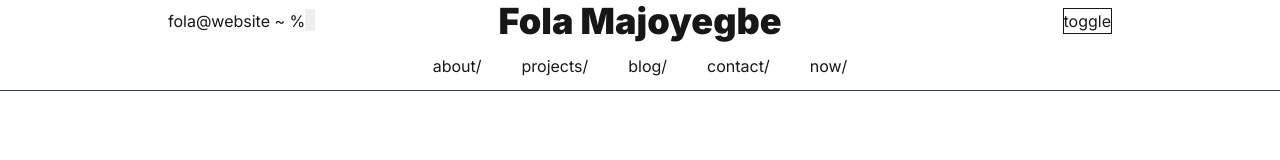
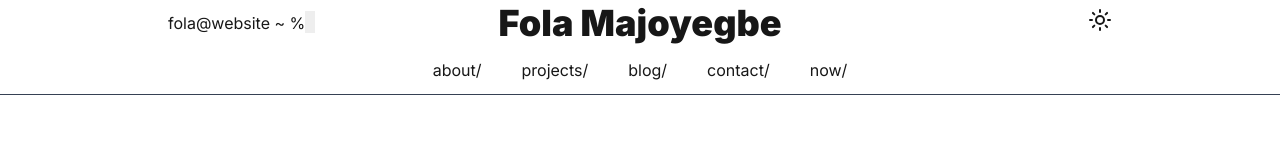
Before and after one commit to Folamajo/portfolio, a Next.js app: page / in a window 1280 px wide. Shown: the top 160 px of the page. Built offline with nearby package versions, Linux system fonts and the light colour scheme.

Commit message:
Fixed dark theme toggle

```diff
--- a/package.json
+++ b/package.json
@@ -9,6 +9,8 @@
     "lint": "eslint"
   },
   "dependencies": {
+    "lucide": "^0.544.0",
+    "lucide-react": "^0.544.0",
     "next": "15.5.2",
     "next-themes": "^0.4.6",
     "preval.macro": "^5.0.0",
--- a/src/components/Header/Header.tsx
+++ b/src/components/Header/Header.tsx
@@ -26,7 +26,7 @@ const Header = () => {
             <div ref = {elementToObserveRef} className=" ">
                <Name pageName={pageName}/>
             </div>
-            <div className={!observer?.isInView ? "fixed  w-full border-b border-b-gray-600 bg-black" : "" }>
+            <div className={!observer?.isInView ? "fixed  w-full border-b border-b-gray-600 bg-white dark:text-white dark:bg-black" : "" }>
                <Menu setPageName={setPageName}/>
             </div>
 
--- a/src/components/Header/Menu.tsx
+++ b/src/components/Header/Menu.tsx
@@ -4,6 +4,7 @@ import Link from 'next/link'
 import { useTheme } from 'next-themes'
 import { PiMoonThin } from "react-icons/pi";
 import { ObserverContext } from '@/app/context/ObserverProvider';
+import Toggle from './Toggle';
 
 type MenuProps ={
    setPageName: React.Dispatch<React.SetStateAction<string>>
@@ -62,6 +63,9 @@ const Menu = ({ setPageName } : MenuProps) => {
             </ul>
 
             </div>
+            {
+               !observer?.isInView ? <div className="absolute right-2 font-bold text-lg"><Toggle /></div> : ""
+            }
 
          </div>
       </div>
--- a/src/components/Header/Name.tsx
+++ b/src/components/Header/Name.tsx
@@ -4,6 +4,7 @@ import React, { SetStateAction, useState } from 'react'
 import { BiMoon } from "react-icons/bi";
 import { useTheme } from 'next-themes';
 import Link from 'next/link';
+import Toggle from './Toggle';
 // type NameProps ={
 //    setPageName: React.Dispatch<React.SetStateAction<string>>
 // }
@@ -15,7 +16,7 @@ const Name = ({ pageName } : NameProps) => {
    const pathName= usePathname()
    const cleanedPathName = pathName.replace("/", "" )
    const {theme, setTheme} = useTheme()
-   // const [pageName, setPageName] = useState<string>("")
+
 
 
    return (
@@ -23,8 +24,6 @@ const Name = ({ pageName } : NameProps) => {
          <div className=' flex w-[18em]'>
             <p>fola@website {cleanedPathName ? cleanedPathName : '~'} %</p> <p>{pageName}</p> <p></p><div className='blinking_cursor'></div>
          </div>
-
-
 
          <div className=" absolute  flex left-1/2 transform -translate-x-1/2">
            <h1 className='text-4xl font-black '>
@@ -36,10 +35,7 @@ const Name = ({ pageName } : NameProps) => {
 
 
          <div className=' ml-auto ' >
-            <button onClick = {()=> setTheme(prev => prev === "light" ? "dark": "light")}className = "border ml-auto">
-
-               toggle
-            </button>
+            <Toggle />
          </div>
       </div>
    )
--- /dev/null
+++ b/src/components/Header/Toggle.tsx
@@ -0,0 +1,20 @@
+import React from 'react'
+import {Moon, Sun } from 'lucide-react'
+import { useTheme } from 'next-themes'
+
+const Toggle = () => {
+   const {theme, setTheme} = useTheme()
+   console.log(theme)
+   return (
+      <div>
+         <button onClick = {()=> setTheme(prev => prev === "light" ? "dark": "light")}className = " ml-auto hover:cursor-pointer">
+               {
+                  theme === "light" ? <Moon /> : <Sun />
+               }
+         </button>
+
+      </div>
+   )
+}
+
+export default Toggle
```
Also changed, not shown: 1 other file (tests, documents, lock files or other folders).
